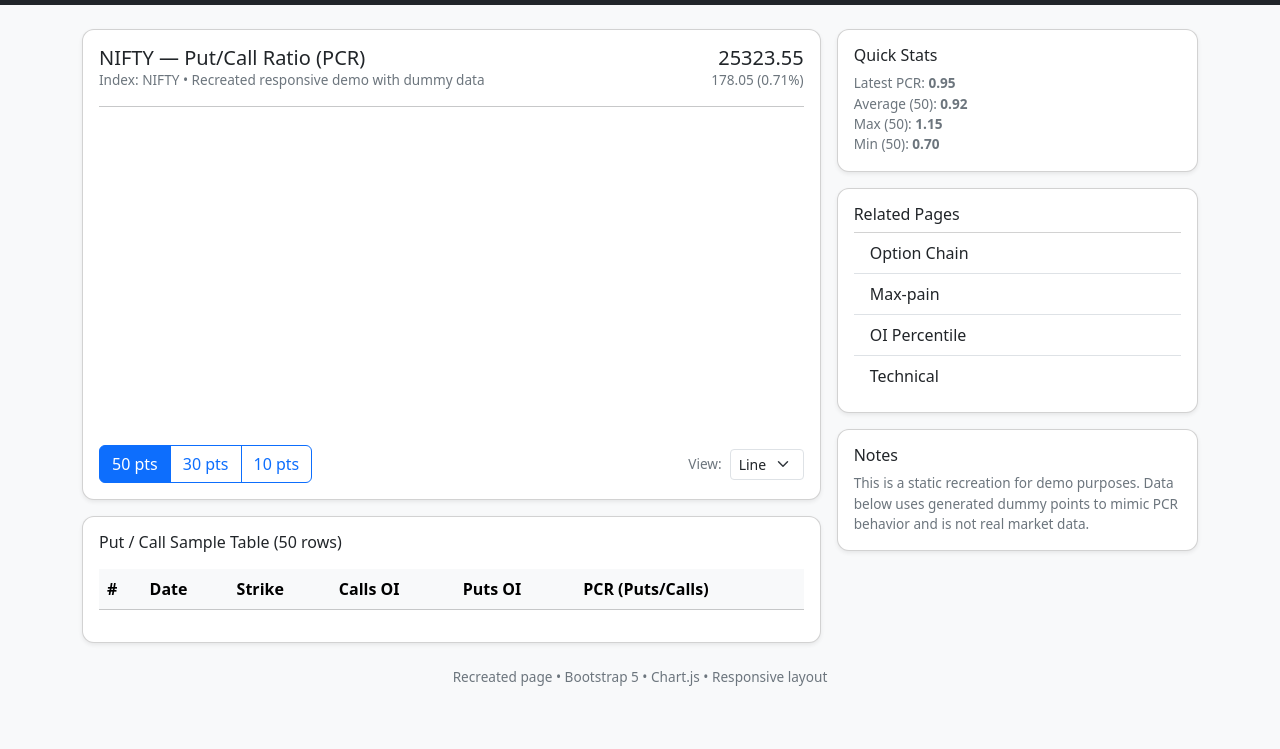
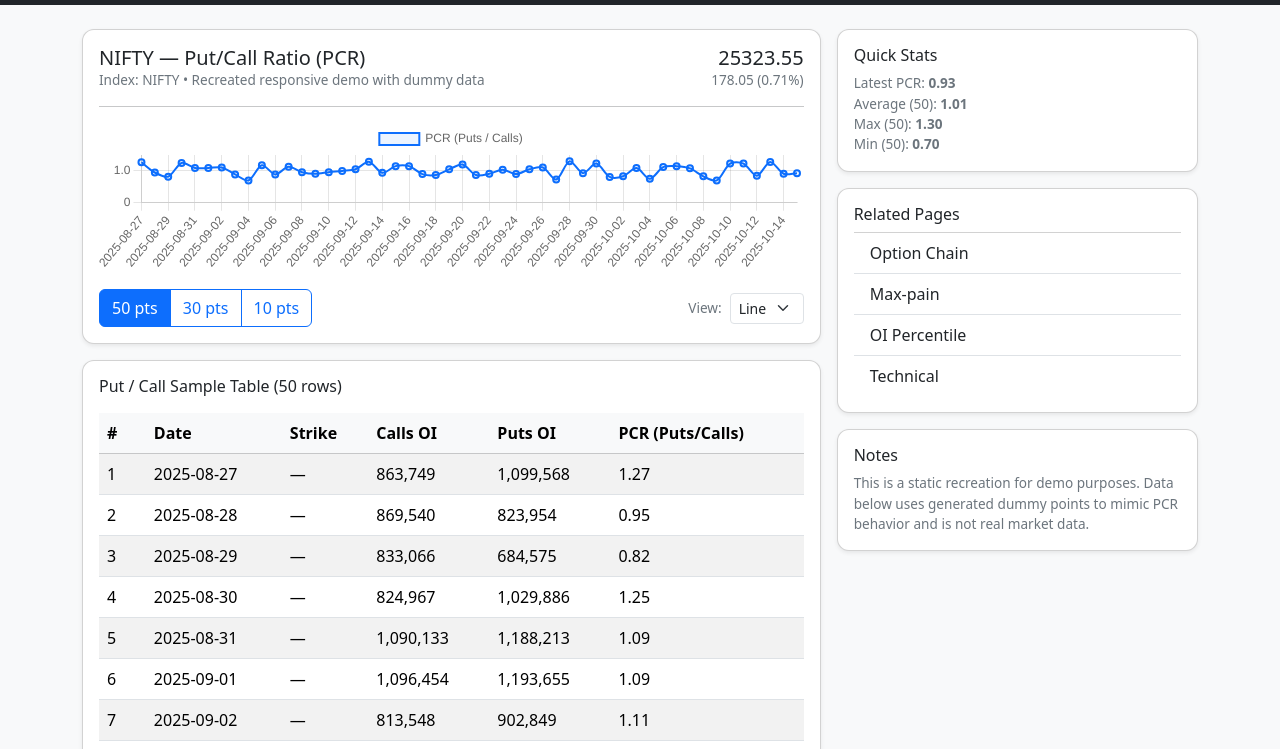
Before and after one commit to sharmaamish/put-call-ratio-recreation, a plain HTML site: page index.html in a window 1280 px wide. Shown: the part 51-800 px from the top of the page. Drawn offline with nearby package versions, Linux system fonts and the light colour scheme.

Commit message:
Update index.html

```diff
--- a/index.html
+++ b/index.html
@@ -1,5 +1,4 @@
 <!doctype html>
-
 <html lang="en">
 
 <head>
@@ -24,9 +23,12 @@
       color: #6c757d;
     }
 
-    /* Make table horizontally scrollable on small screens */
     .table-responsive-sm {
       overflow-x: auto;
+    }
+
+    #pcrChart {
+      max-height: 400px;
     }
   </style>
 </head>
@@ -46,6 +48,7 @@
       </div>
     </div>
   </nav>
+
   <div class="container my-4">
     <div class="row g-3">
       <div class="col-12 col-lg-8">
@@ -64,7 +67,7 @@
 
           <div class="row g-3">
             <div class="col-12">
-              <canvas id="pcrChart" width="600" height="300"></canvas>
+              <canvas id="pcrChart"></canvas>
             </div>
 
             <div class="col-12 d-flex gap-2 flex-wrap">
@@ -104,7 +107,6 @@
             </table>
           </div>
         </div>
-
       </div>
 
       <div class="col-12 col-lg-4">
@@ -134,13 +136,14 @@
             points to mimic PCR behavior and is not real market data.</p>
         </div>
       </div>
+    </div>
 
-    </div>
     <footer class="mt-4 text-center small-muted">Recreated page • Bootstrap 5 • Chart.js • Responsive layout</footer>
-  </div><!-- Bootstrap Bundle -->
+  </div>
+
+  <!-- Bootstrap Bundle -->
   <script src="https://cdn.jsdelivr.net/npm/bootstrap@5.3.2/dist/js/bootstrap.bundle.min.js"></script>
   <script>
-    // Generate 50 dummy dates and PCR values
     function generateDummyData(n = 50) {
       const labels = [];
       const pcr = [];
@@ -151,7 +154,6 @@
         const d = new Date(today);
         d.setDate(today.getDate() - i);
         labels.push(d.toISOString().split('T')[0]);
-        // generate calls and puts to create a realistic PCR
         const call = Math.round(800000 + Math.random() * 200000 * (1 + Math.sin(i / 6)));
         const put = Math.round(call * (0.7 + Math.random() * 0.6));
         calls.push(call);
@@ -165,7 +167,6 @@
     let currentCount = 50;
     let chartType = 'line';
 
-    // Create chart
     const ctx = document.getElementById('pcrChart').getContext('2d');
     let pcrChart = new Chart(ctx, {
       type: chartType,
@@ -223,19 +224,20 @@
       const pcr = fullData.pcr.slice(-count);
       for (let i = 0; i < labels.length; i++) {
         const tr = document.createElement('tr');
-        tr.innerHTML = <td>${i+1}</td><td>${labels[i]}</td><td>—</td><td>${calls[i].toLocaleString()}</td><td>${puts[i].toLocaleString()}</td><td>${pcr[i].toFixed(2)}</td>;
+        tr.innerHTML = `<td>${i + 1}</td><td>${labels[i]}</td><td>—</td><td>${calls[i].toLocaleString()}</td><td>${puts[i].toLocaleString()}</td><td>${pcr[i].toFixed(2)}</td>`;
         tbody.appendChild(tr);
       }
     }
 
-    // Buttons
     document.getElementById('btn50').addEventListener('click', () => { currentCount = 50; setActiveBtn('btn50'); updateChart(currentCount); });
     document.getElementById('btn30').addEventListener('click', () => { currentCount = 30; setActiveBtn('btn30'); updateChart(currentCount); });
     document.getElementById('btn10').addEventListener('click', () => { currentCount = 10; setActiveBtn('btn10'); updateChart(currentCount); });
 
-    function setActiveBtn(id) { ['btn50', 'btn30', 'btn10'].forEach(b => document.getElementById(b).classList.remove('active')); document.getElementById(id).classList.add('active'); }
+    function setActiveBtn(id) {
+      ['btn50', 'btn30', 'btn10'].forEach(b => document.getElementById(b).classList.remove('active'));
+      document.getElementById(id).classList.add('active');
+    }
 
-    // View mode change
     document.getElementById('viewMode').addEventListener('change', (e) => {
       const mode = e.target.value;
       pcrChart.destroy();
@@ -260,9 +262,7 @@
       });
     });
 
-    // Init
     updateChart(currentCount);
-
   </script>
 </body>
 
```
